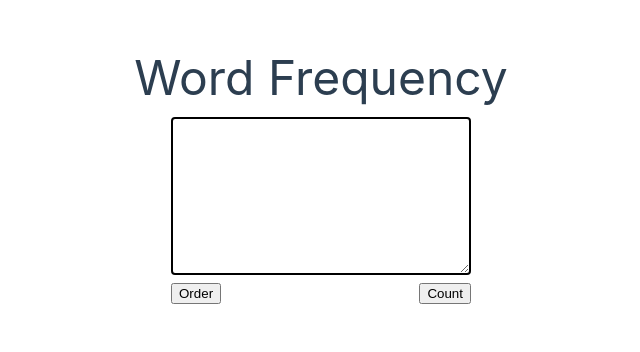
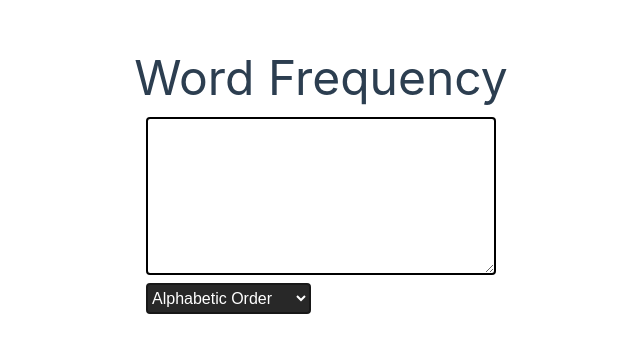
Before and after one commit to rafaelofil/Words-Frequency, a Vue app: page / in a window 1280 px wide. Shown: the part 120-472 px from the top of the page, without its empty margins (319-959 px from the left). Built offline with nearby package versions, Linux system fonts and the light colour scheme.

Commit message:
Style to select

```diff
--- a/src/App.vue
+++ b/src/App.vue
@@ -14,6 +14,10 @@ import BoxWord from './components/BoxWord.vue';
 <style>
 @import './assets/base.css';
 
+body {
+  background: var(--vt-c-white);
+}
+
 .title {
   width: 100%;
   margin-top: 10rem;
--- a/src/components/BoxWord.vue
+++ b/src/components/BoxWord.vue
@@ -8,8 +8,11 @@
 		<textarea id="text" name="text" rows="10"></textarea>
 
 		<div>
-			<button>Order</button>
-			<button>Count</button>
+			<select name="order" id="order">
+        <option value="mercedes">Alphabetic Order</option>
+        <option value="volvo">Ascending Order</option>
+        <option value="Descending">Descending Order</option>
+      </select>
 		</div>
 	</div>
 </template>
@@ -27,16 +30,34 @@
 .container-text div {
 	margin: 0.5rem;
 
-	width: 300px;
+	width: 350px;
 
 	display: flex;
-	justify-content: space-between;
+	justify-content: flex-start;
+}
+
+#order {
+  cursor: pointer;
+
+  width: 165px;
+  padding: 0.25rem 0rem;
+
+  color: var(--vt-c-white);
+  font-size: 1rem;
+
+  background: var(--vt-c-black-mute);
+  border: 2px solid var(--vt-c-black);
+  border-radius: 4px;
+}
+
+#order option {
+  cursor: pointer;
 }
 
 #text {
 	border: 2px solid #000;
 	border-radius: 4px;
-	width: 300px;
+	width: 350px;
 }
 
 </style>
```
